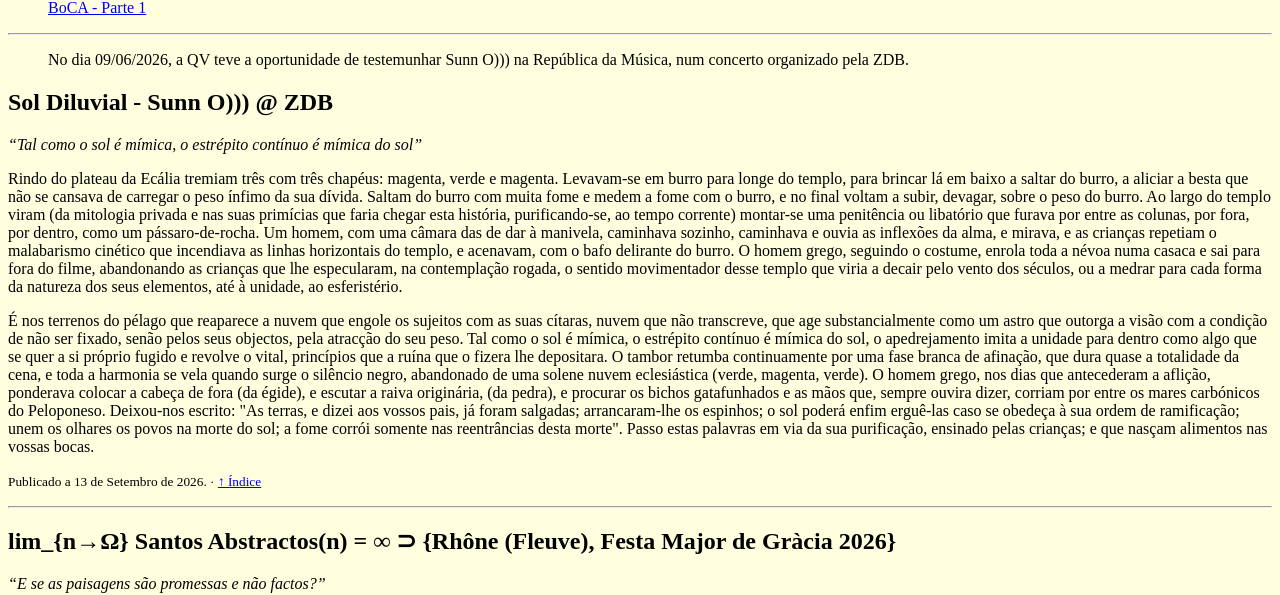
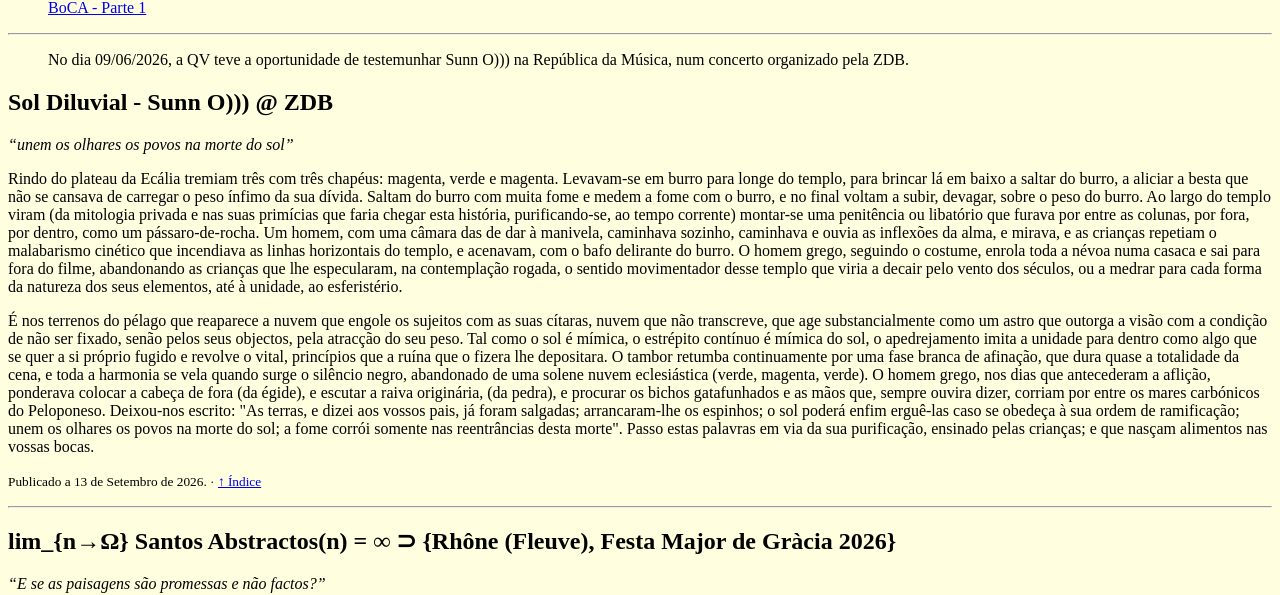
Before and after one commit to queresviver/qv, a plain HTML site: page index.html in a window 1280 px wide. Shown: the part 1093-1688 px from the top of the page. Drawn offline with Linux system fonts and the light colour scheme.

Commit message:
Sol Diluvial: use the line from the scripture as the standfirst
"unem os olhares os povos na morte do sol" replaces the one about mimicry.
Kept lowercase, the way it sits in the text - it is lifted from the middle of
what the Greek left written, after a semicolon, and capitalising it would make
it look like a sentence it is not.

Co-Authored-By: Claude Opus 5 <noreply@anthropic.com>
Claude-Session: https://claude.ai/code/session_01R6MDioqf9MVnRhBc2JFcJU

```diff
--- a/index.html
+++ b/index.html
@@ -180,7 +180,7 @@ footer blockquote { margin-left: 0; margin-right: 0; }
 
   <h2>Sol Diluvial - Sunn O))) @ ZDB</h2>
 
-  <p><em>“Tal como o sol é mímica, o estrépito contínuo é mímica do sol”</em></p>
+  <p><em>“unem os olhares os povos na morte do sol”</em></p>
 
   <p>Rindo do plateau da Ecália tremiam três com três chapéus: magenta, verde e magenta. Levavam-se em burro para longe do templo, para brincar lá em baixo a saltar do burro, a aliciar a besta que não se cansava de carregar o peso ínfimo da sua dívida. Saltam do burro com muita fome e medem a fome com o burro, e no final voltam a subir, devagar, sobre o peso do burro. Ao largo do templo viram (da mitologia privada e nas suas primícias que faria chegar esta história, purificando-se, ao tempo corrente) montar-se uma penitência ou libatório que furava por entre as colunas, por fora, por dentro, como um pássaro-de-rocha. Um homem, com uma câmara das de dar à manivela, caminhava sozinho, caminhava e ouvia as inflexões da alma, e mirava, e as crianças repetiam o malabarismo cinético que incendiava as linhas horizontais do templo, e acenavam, com o bafo delirante do burro. O homem grego, seguindo o costume, enrola toda a névoa numa casaca e sai para fora do filme, abandonando as crianças que lhe especularam, na contemplação rogada, o sentido movimentador desse templo que viria a decair pelo vento dos séculos, ou a medrar para cada forma da natureza dos seus elementos, até à unidade, ao esferistério.</p>
 
```
